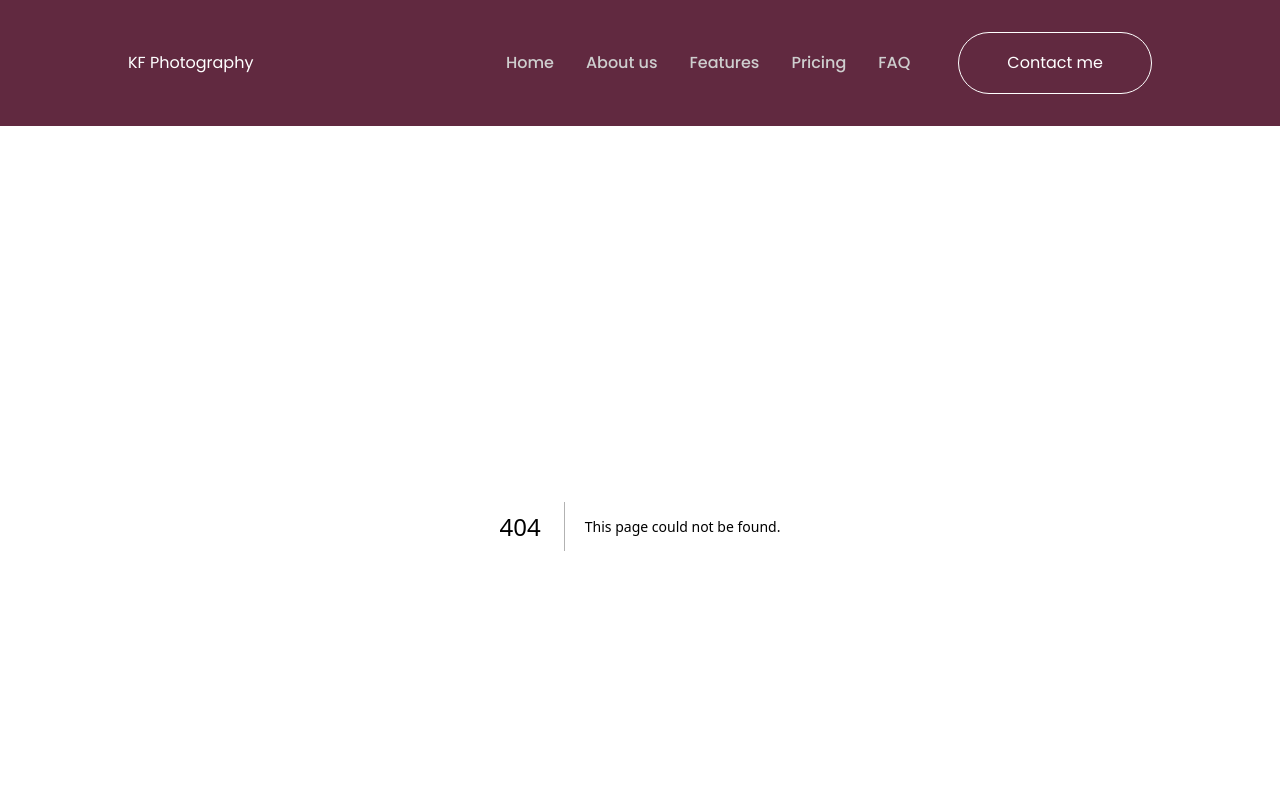
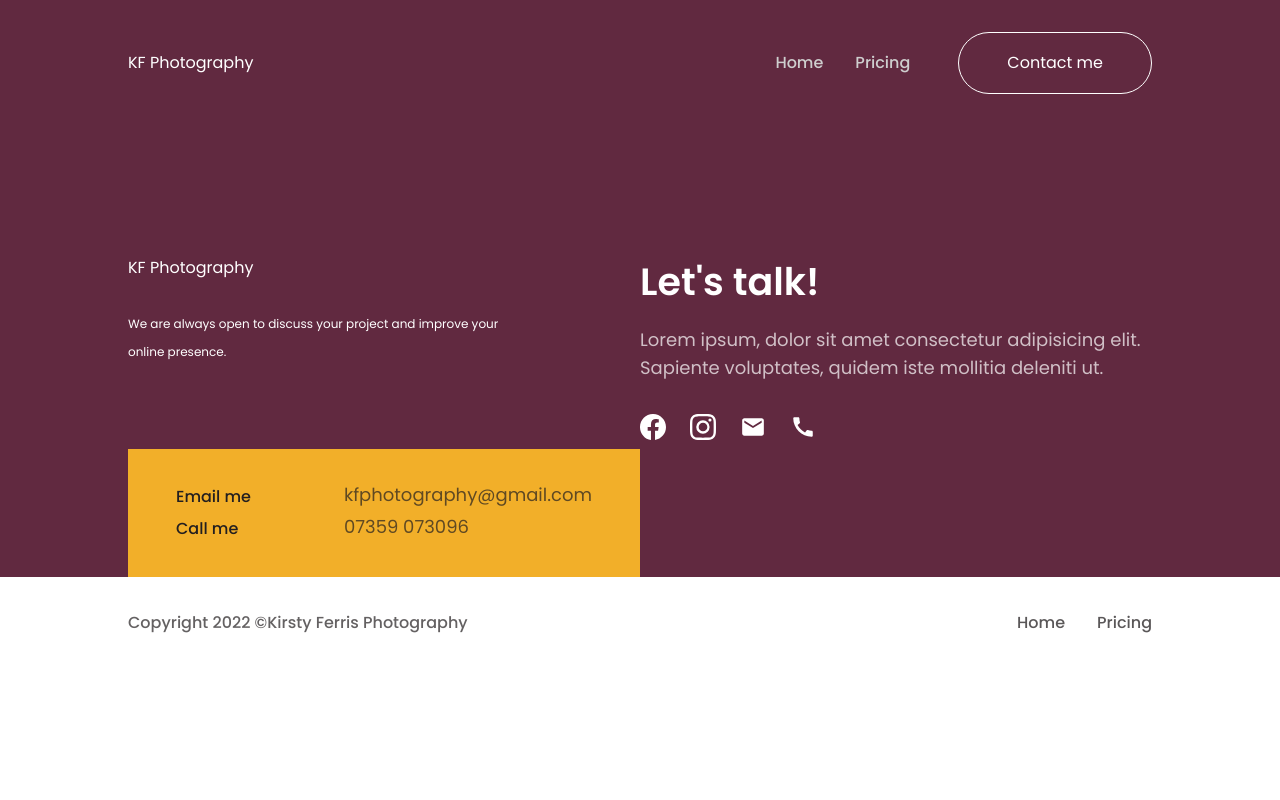
Before and after one commit to darylste/kf-photography, a Next.js app: page /contact in a window 1280 px wide. Before the commit this address had no page. Shown: the top 800 px of the page. Built offline with nearby package versions, Linux system fonts and the light colour scheme.

Commit message:
create/pricingPage

```diff
--- a/next.config.js
+++ b/next.config.js
@@ -15,6 +15,12 @@
         port: '',
         pathname: '/darylste/kf-photography/**',
       },
+      {
+        protocol: 'https',
+        hostname: 'images.unsplash.com',
+        port: '',
+        pathname: '/**',
+      },
     ],
   },
 };
--- a/pages/_app.tsx
+++ b/pages/_app.tsx
@@ -14,10 +14,7 @@
 const navbarProps = {
   navItems: [
     { name: 'Home', url: '/' },
-    { name: 'About us', url: '/about' },
-    { name: 'Features', url: '/features' },
     { name: 'Pricing', url: '/pricing' },
-    { name: 'FAQ', url: '/faq' },
   ],
   btnText: 'Contact me',
   btnUrl: '/contact',
@@ -35,10 +32,7 @@
   phoneNumber: '07359 073096',
   navItems: [
     { name: 'Home', url: '/' },
-    { name: 'About us', url: '/about' },
-    { name: 'Features', url: '/features' },
     { name: 'Pricing', url: '/pricing' },
-    { name: 'FAQ', url: '/faq' },
   ],
 };
 
--- /dev/null
+++ b/pages/contact.tsx
@@ -0,0 +1,7 @@
+import React from 'react';
+
+const Contact = () => {
+  return <div></div>;
+};
+
+export default Contact;
```
